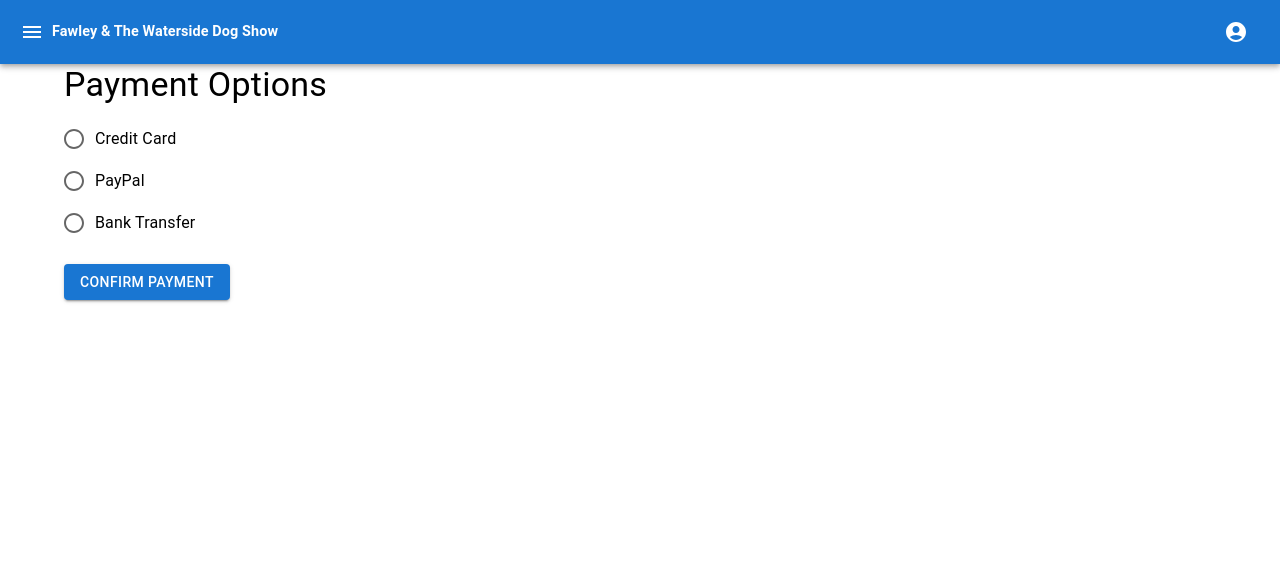
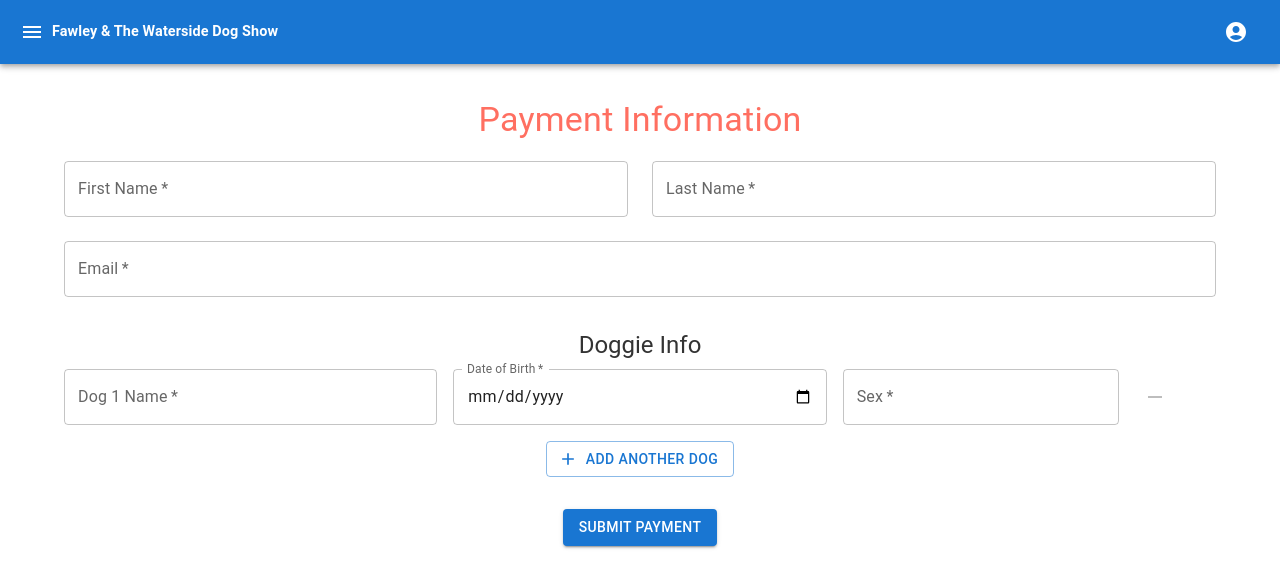
Before and after one commit to eddiemosh/fawley-waterside-dog-show, a React (Create React App) app: page /fawley-waterside-dog-show/payments in a window 1280 px wide. Shown: the top 588 px of the page. Built offline with nearby package versions, Linux system fonts and the light colour scheme.

Commit message:
Adding payment info

```diff
--- /dev/null
+++ b/src/components/payments/payments.css
@@ -0,0 +1,38 @@
+/* src/components/payments.css */
+.payment-title {
+    text-align: center;
+    margin-bottom: 20px;
+    font-size: 3rem;
+    font-weight: 400;
+    color: #ff6f61;
+    margin-top: 3% !important;
+}
+
+.payment-form {
+    margin-top: 20px;
+}
+
+.doggie-info-title {
+    text-align: center;
+    margin-bottom: 10px;
+    font-size: 2.5rem;
+    font-weight: 400;
+    color: #333;
+}
+
+.dog-info-container {
+    margin-bottom: 15px; /* Space between each dog input section */
+}
+
+.submit-button {
+    font-size: 1.2rem;
+    border-radius: 30px;
+    padding: 10px 20px;
+    background-color: #ff6f61;
+    color: #fff;
+    transition: background-color 0.3s ease;
+}
+
+.submit-button:hover {
+    background-color: #e55d50;
+}
--- a/src/components/payments/payments.js
+++ b/src/components/payments/payments.js
@@ -1,49 +1,153 @@
 // src/components/Payments.js
-import React from 'react';
-import {Box, Button, Container, FormControlLabel, Radio, RadioGroup, Typography} from '@mui/material';
-import {useNavigate} from 'react-router-dom';
-
-const paymentOptions = ['Credit Card', 'PayPal', 'Bank Transfer'];
+import React, { useState } from 'react';
+import { Container, Typography, TextField, Button, Grid, IconButton, Box } from '@mui/material';
+import { Add, Remove } from '@mui/icons-material';
+import './payments.css'; // Import custom CSS for additional styling if needed
 
 const Payments = () => {
-    const [selectedPayment, setSelectedPayment] = React.useState('');
-    const navigate = useNavigate();
+    const [userInfo, setUserInfo] = useState({
+        firstName: '',
+        lastName: '',
+        email: '',
+    });
 
-    const handlePaymentChange = (event) => {
-        setSelectedPayment(event.target.value);
+    const [dogs, setDogs] = useState([{ name: '', dob: '', sex: '' }]);
+
+    const handleUserInfoChange = (event) => {
+        const { name, value } = event.target;
+        setUserInfo((prevInfo) => ({
+            ...prevInfo,
+            [name]: value,
+        }));
     };
 
-    const handlePaymentSubmit = () => {
-        // Handle payment processing
-        alert('Payment processed');
-        navigate('/');
+    const handleDogChange = (index, event) => {
+        const { name, value } = event.target;
+        const updatedDogs = dogs.map((dog, i) =>
+            i === index ? { ...dog, [name]: value } : dog
+        );
+        setDogs(updatedDogs);
+    };
+
+    const handleAddDog = () => {
+        setDogs([...dogs, { name: '', dob: '', sex: '' }]);
+    };
+
+    const handleRemoveDog = (index) => {
+        const updatedDogs = dogs.filter((_, i) => i !== index);
+        setDogs(updatedDogs);
+    };
+
+    const handleSubmit = (event) => {
+        event.preventDefault();
+        console.log('User Info:', userInfo);
+        console.log('Dogs Info:', dogs);
+        // Handle the submission logic here
     };
 
     return (
         <Container>
-            <Typography variant="h4" gutterBottom>
-                Payment Options
+            <Typography variant="h4" gutterBottom className="payment-title">
+                Payment Information
             </Typography>
-            <Box>
-                <RadioGroup value={selectedPayment} onChange={handlePaymentChange}>
-                    {paymentOptions.map((option) => (
-                        <FormControlLabel
-                            key={option}
-                            value={option}
-                            control={<Radio/>}
-                            label={option}
+            <form onSubmit={handleSubmit} className="payment-form">
+                <Grid container spacing={3}>
+                    <Grid item xs={12} sm={6}>
+                        <TextField
+                            label="First Name"
+                            name="firstName"
+                            value={userInfo.firstName}
+                            onChange={handleUserInfoChange}
+                            fullWidth
+                            required
                         />
+                    </Grid>
+                    <Grid item xs={12} sm={6}>
+                        <TextField
+                            label="Last Name"
+                            name="lastName"
+                            value={userInfo.lastName}
+                            onChange={handleUserInfoChange}
+                            fullWidth
+                            required
+                        />
+                    </Grid>
+                    <Grid item xs={12}>
+                        <TextField
+                            label="Email"
+                            name="email"
+                            type="email"
+                            value={userInfo.email}
+                            onChange={handleUserInfoChange}
+                            fullWidth
+                            required
+                        />
+                    </Grid>
+                </Grid>
+
+                <Box mt={4}>
+                    <Typography variant="h5" gutterBottom className="doggie-info-title">
+                        Doggie Info
+                    </Typography>
+                    {dogs.map((dog, index) => (
+                        <Grid container spacing={2} key={index} alignItems="center" className="dog-info-container">
+                            <Grid item xs={12} sm={4}>
+                                <TextField
+                                    label={`Dog ${index + 1} Name`}
+                                    name="name"
+                                    value={dog.name}
+                                    onChange={(event) => handleDogChange(index, event)}
+                                    fullWidth
+                                    required
+                                />
+                            </Grid>
+                            <Grid item xs={12} sm={4}>
+                                <TextField
+                                    label="Date of Birth"
+                                    name="dob"
+                                    type="date"
+                                    InputLabelProps={{ shrink: true }}
+                                    value={dog.dob}
+                                    onChange={(event) => handleDogChange(index, event)}
+                                    fullWidth
+                                    required
+                                />
+                            </Grid>
+                            <Grid item xs={12} sm={3}>
+                                <TextField
+                                    label="Sex"
+                                    name="sex"
+                                    value={dog.sex}
+                                    onChange={(event) => handleDogChange(index, event)}
+                                    fullWidth
+                                    required
+                                />
+                            </Grid>
+                            <Grid item xs={12} sm={1}>
+                                <IconButton onClick={() => handleRemoveDog(index)} disabled={dogs.length === 1}>
+                                    <Remove />
+                                </IconButton>
+                            </Grid>
+                        </Grid>
                     ))}
-                </RadioGroup>
-            </Box>
-            <Button
-                variant="contained"
-                color="primary"
-                onClick={handlePaymentSubmit}
-                style={{marginTop: '20px'}}
-            >
-                Confirm Payment
-            </Button>
+                </Box>
+
+                <Box mt={2} textAlign="center">
+                    <Button
+                        variant="outlined"
+                        startIcon={<Add />}
+                        onClick={handleAddDog}
+                    >
+                        Add Another Dog
+                    </Button>
+                </Box>
+
+                <Box mt={4} textAlign="center">
+                    <Button type="submit" variant="contained" color="primary" className="submit-button">
+                        Submit Payment
+                    </Button>
+                </Box>
+            </form>
         </Container>
     );
 };
--- a/src/components/tickets/ticket-selection.js
+++ b/src/components/tickets/ticket-selection.js
@@ -15,7 +15,7 @@ import {
 import {useNavigate} from 'react-router-dom';
 import './ticket-selection.css'; // Import custom CSS for additional styling
 
-const ticketOptions = Array.from({length: 200}, (_, index) => `Ticket Type ${index + 1}`);
+const ticketOptions = Array.from({length: 20}, (_, index) => `Ticket Type ${index + 1}`);
 
 const TicketSelection = () => {
     const [selectedTickets, setSelectedTickets] = useState({});
```
